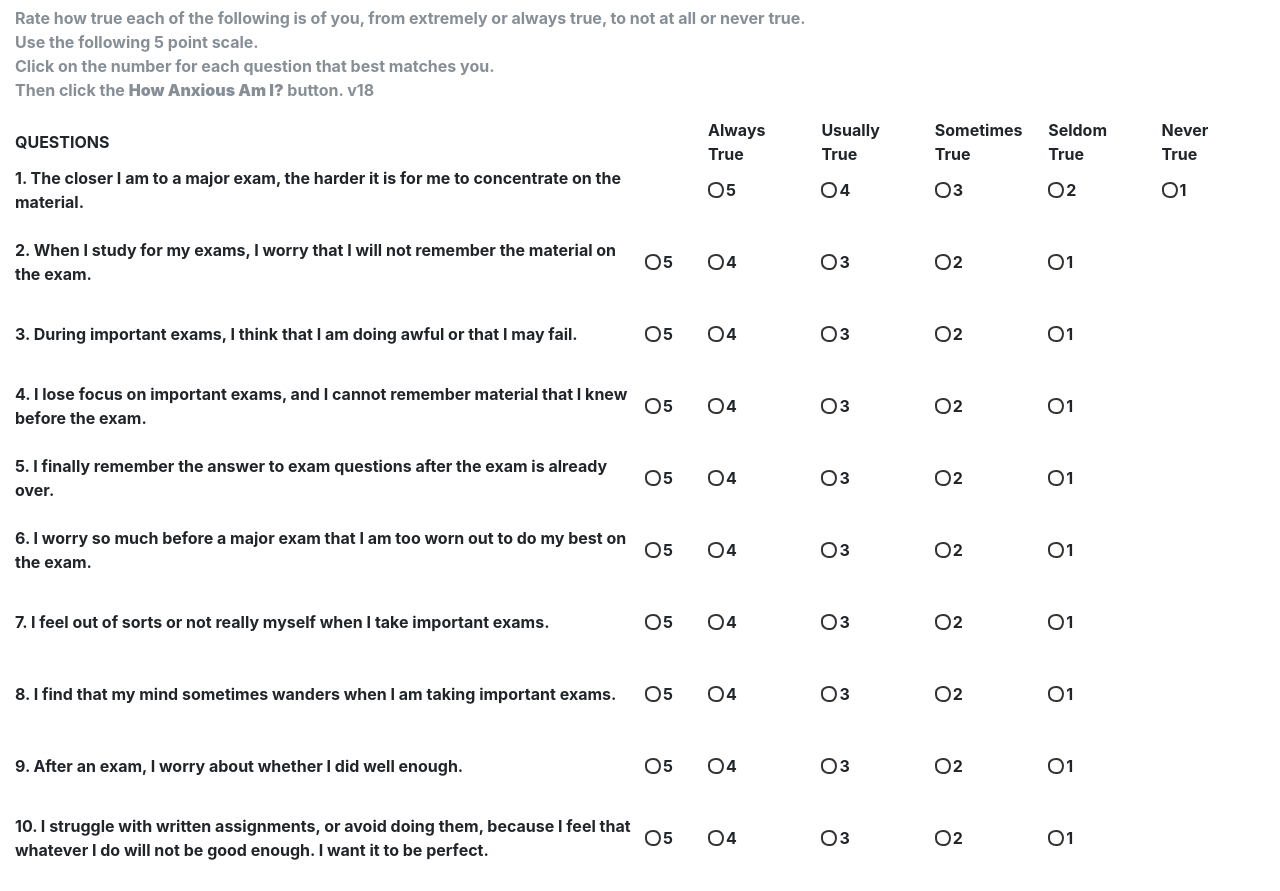
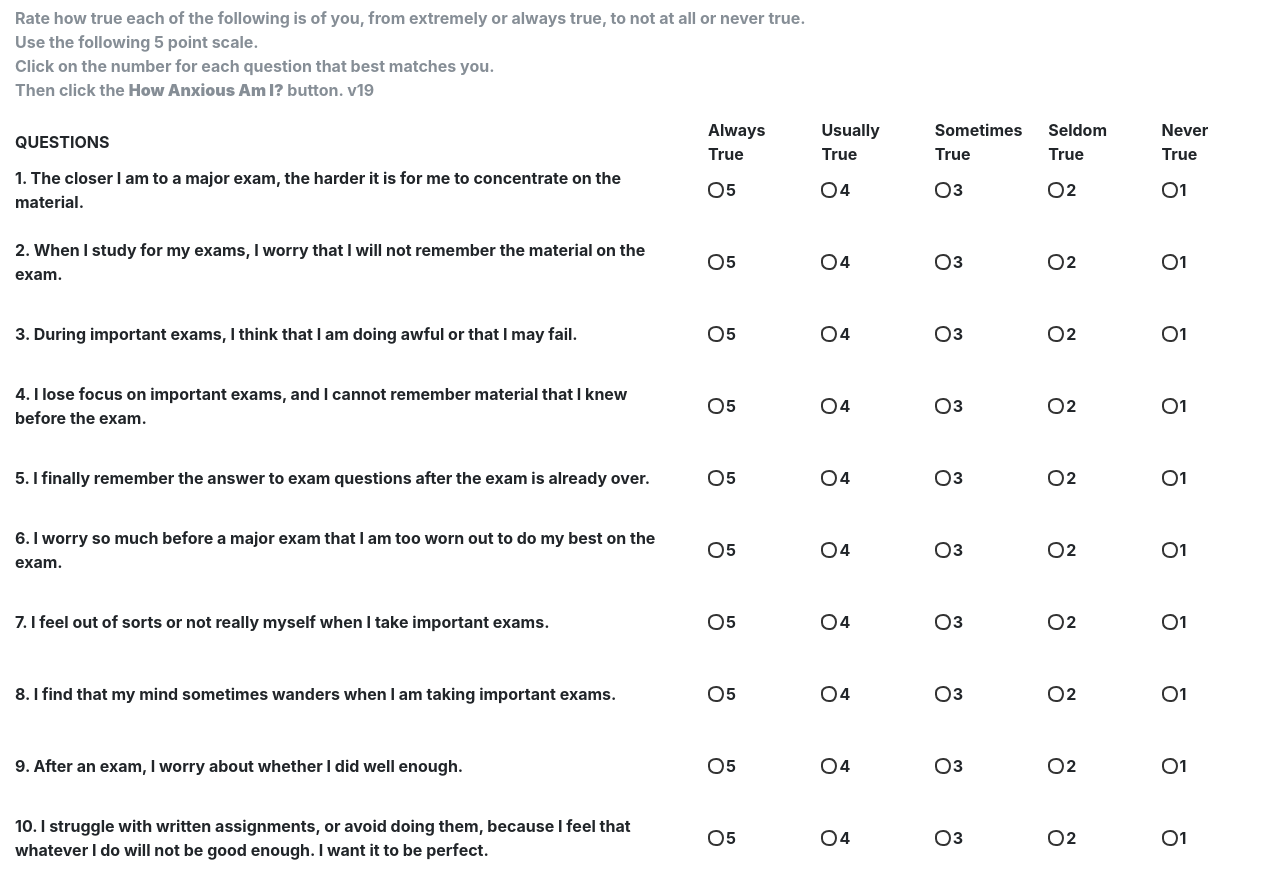
Before and after one commit to smcordry/WSCC_westside_quiz, a plain HTML site: page index.html in a window 1280 px wide. Shown: the part 60-951 px from the top of the page. Drawn offline with nearby package versions, Linux system fonts and the light colour scheme; a web font is replaced by a local one.

Commit message:
Update index.html

```diff
--- a/index.html
+++ b/index.html
@@ -42,7 +42,7 @@
         <h1 class="bg-success"><b>Westside Test Anxiety Scale</b></h1>
         <p class="text-muted">Rate how true each of the following is of you, from extremely or always true, to not at
           all or never true. <br/> Use the following 5 point scale. <br/> Click on the number for each question that best matches
-          you. <br/> Then click the <strong>How Anxious Am I?</strong> button.   v18</p>
+          you. <br/> Then click the <strong>How Anxious Am I?</strong> button.   v19</p>
 
       </div> <!-- Instructions -->
 
@@ -54,9 +54,9 @@
 
         <tr class="bluerow">
 
-          <th width="50%" scope="col">QUESTIONS</th>
+          <th width="52%" scope="col">QUESTIONS</th>
 
-          <th width="5%" scope="col"> <br/> </th>
+          <th width="3%" scope="col"> <br/> </th>
 
           <th width="9%" scope="col">Always <br/> True</th>
 
@@ -117,6 +117,8 @@
             <td class="question">2. When I study for my exams, I worry that I will not remember the material on the
               exam.</td>
 
+             <td>  <br/> </td>
+
             <td>
               <input type="radio" value="radio0" name="radio" id="radio2-1" />
               <label for="radio2-1" class="radiobutton">5</label>
@@ -153,6 +155,8 @@
           <form name="Question3" id="Question3">
 
             <td class="question">3. During important exams, I think that I am doing awful or that I may fail.</td>
+
+             <td>  <br/> </td>
 
             <td>
               <input type="radio" value="radio0" name="radio" id="radio3-1" />
@@ -192,6 +196,8 @@
             <td class="question">4. I lose focus on important exams, and I cannot remember material that I knew before
               the exam.</td>
 
+             <td>  <br/> </td>
+
             <td>
               <input type="radio" value="radio0" name="radio" id="radio4-1" />
               <label for="radio4-1" class="radiobutton">5</label>
@@ -228,6 +234,8 @@
           <form name="Question5" id="Question5">
 
             <td class="question">5. I finally remember the answer to exam questions after the exam is already over.</td>
+
+             <td>  <br/> </td>
 
             <td>
               <input type="radio" value="radio0" name="radio" id="radio5-1" />
@@ -267,6 +275,8 @@
             <td class="question">6. I worry so much before a major exam that I am too worn out to do my best on the
               exam.</td>
 
+             <td>  <br/> </td>
+
             <td>
               <input type="radio" value="radio0" name="radio" id="radio6-1" />
               <label for="radio6-1" class="radiobutton">5</label>
@@ -303,6 +313,8 @@
           <form name="Question7" id="Question7">
 
             <td class="question">7. I feel out of sorts or not really myself when I take important exams.</td>
+
+             <td>  <br/> </td>
 
             <td>
               <input type="radio" value="radio0" name="radio" id="radio7-1" />
@@ -341,6 +353,8 @@
 
             <td class="question">8. I find that my mind sometimes wanders when I am taking important exams.</td>
 
+             <td>  <br/> </td>
+
             <td>
               <input type="radio" value="radio0" name="radio" id="radio8-1" />
               <label for="radio8-1" class="radiobutton">5</label>
@@ -377,6 +391,8 @@
           <form name="Question9" id="Question9">
 
             <td class="question">9. After an exam, I worry about whether I did well enough.</td>
+
+             <td>  <br/> </td>
 
             <td>
               <input type="radio" value="radio0" name="radio" id="radio9-1" />
@@ -415,6 +431,8 @@
 
             <td class="question">10. I struggle with written assignments, or avoid doing them, because I feel that
               whatever I do will not be good enough. I want it to be perfect.</td>
+
+             <td>  <br/> </td>
 
             <td>
               <input type="radio" value="radio0" name="radio" id="radio10-1" />
```
